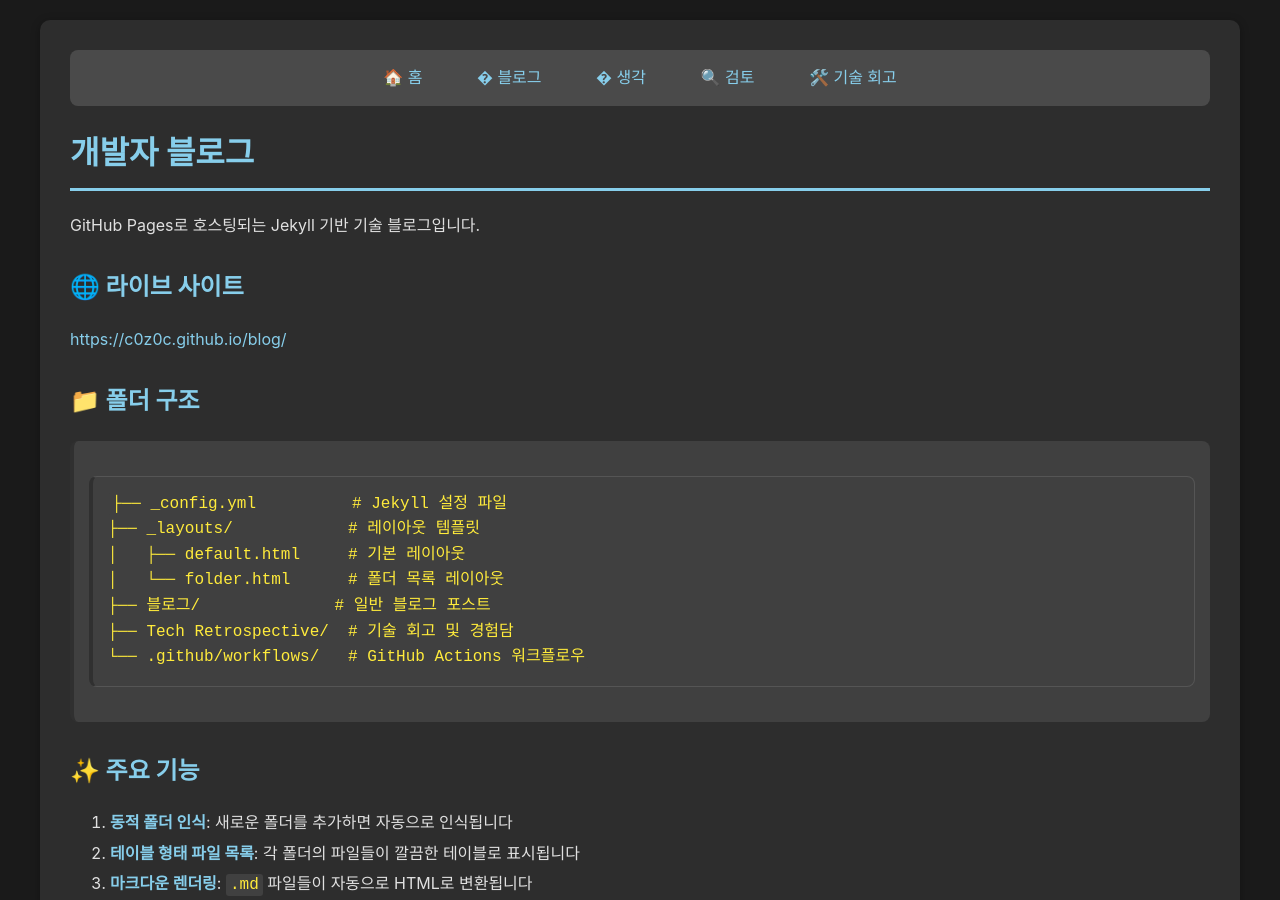
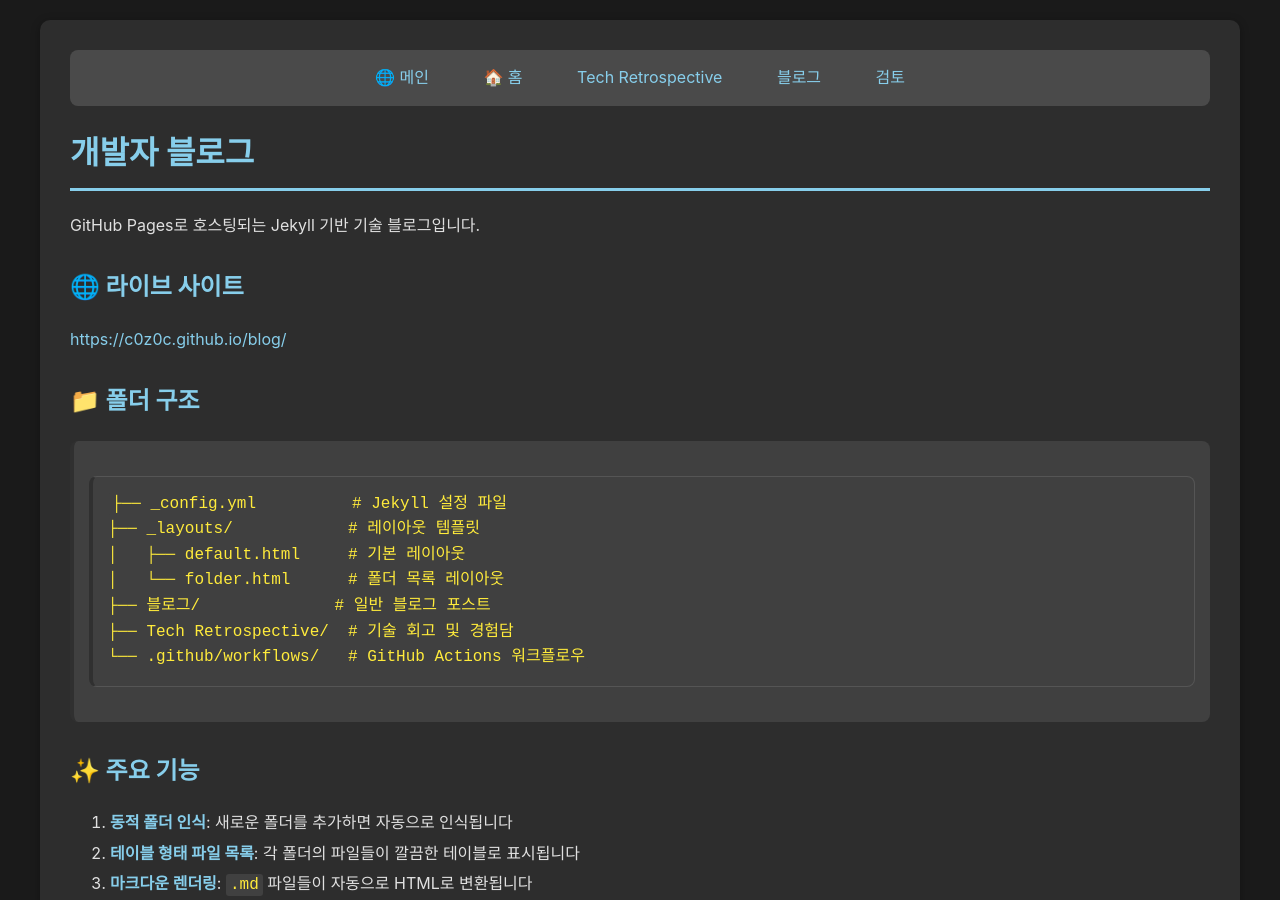
Before and after one commit to c0z0c/blog, a Jekyll site: the page built from README-1.md, in a window 1280 px wide and 900 px high. Built offline with Jekyll 4.4.1, drawn with Linux system fonts in a browser that asks for light colours; our own code applies the rules of GitHub Pages for plain Markdown files.

Commit message:
메뉴 업데이트

```diff
--- a/_layouts/default.html
+++ b/_layouts/default.html
@@ -928,15 +928,34 @@
 <body>
     <div class="main-wrapper">
         <div class="container">
-            <div class="nav-bar">
-                <a href="{{ site.baseurl }}/">🏠 홈</a>
-                <a href="{{ site.baseurl }}/블로그/">� 블로그</a>
-                <a href="{{ site.baseurl }}/생각/">� 생각</a>
-                <a href="{{ site.baseurl }}/검토/">🔍 검토</a>
-                <a href="{{ site.baseurl }}/Tech%20Retrospective/">🛠️ 기술 회고</a>
-            </div>
+                        <div class="nav-bar">
+                                <a href="https://c0z0c.github.io/" target="_blank">🌐 메인</a>
+                                <a href="{{ site.baseurl }}/">🏠 홈</a>
+                                {% assign folder_set = "" | split: "" %}
+                                {% for file in site.static_files %}
+                                    {% assign path_parts = file.path | split: '/' %}
+                                    {% if path_parts.size > 1 %}
+                                        {% assign folder = path_parts[0] %}
+                                        {% unless folder_set contains folder or folder == '' or folder contains '.' or folder == 'assets' %}
+                                            <a href="{{ site.baseurl }}/{{ folder }}/">{{ folder }}</a>
+                                            {% assign folder_set = folder_set | push: folder %}
+                                        {% endunless %}
+                                    {% endif %}
+                                {% endfor %}
+                                {% for page in site.pages %}
+                                    {% assign path_parts = page.path | split: '/' %}
+                                    {% if path_parts.size > 1 %}
+                                        {% assign folder = path_parts[0] %}
+                                        {% unless folder_set contains folder or folder == '' or folder contains '.' or folder == 'assets' %}
+                                            <a href="{{ site.baseurl }}/{{ folder }}/">{{ folder }}</a>
+                                            {% assign folder_set = folder_set | push: folder %}
+                                        {% endunless %}
+                                    {% endif %}
+                                {% endfor %}
+                        </div>
+
             {{ content }}
-            </div> <!-- .container -->
-        </div> <!-- .main-wrapper -->
+        </div>
+    </div>
 </body>
 </html>
```
